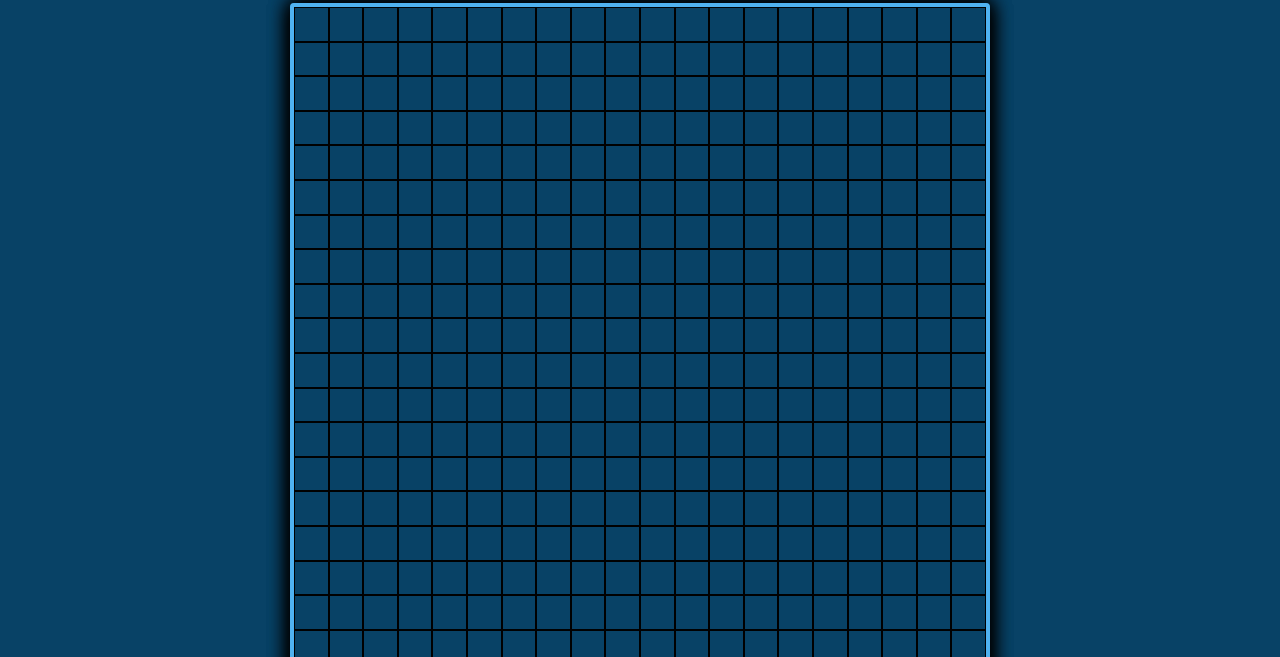
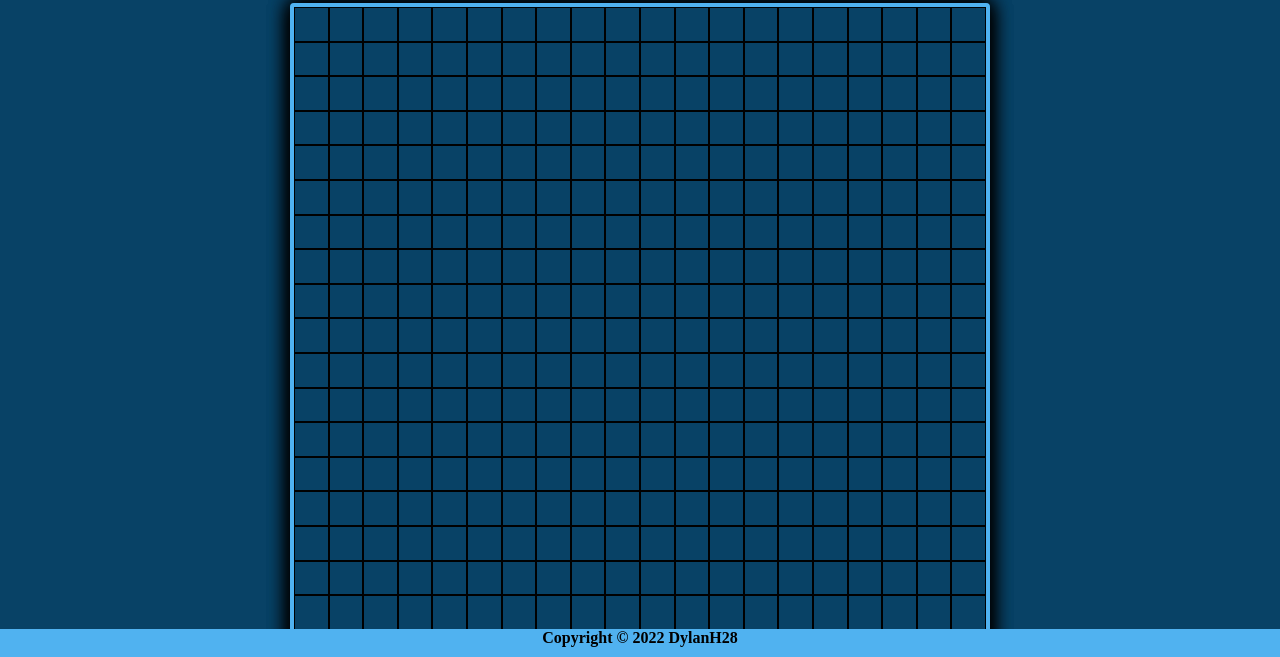
Before and after one commit to DylanH28/etch-a-sketch, a plain HTML site: page index.html in a window 1280 px wide. Shown: the part 143-800 px from the top of the page. Drawn offline with Linux system fonts and the light colour scheme.

Commit message:
Added footer

```diff
--- a/index.html
+++ b/index.html
@@ -18,6 +18,9 @@
         <button class="apply">Apply</button>
         <button class="reset">Reset</button>
     </div>
+    <footer>
+        <p>Copyright &copy; 2022 DylanH28</p>
+    </footer>
     <script src="script.js"></script>
 </body>
 </html>
--- a/style.css
+++ b/style.css
@@ -116,4 +116,16 @@ button:hover {
 
 .box.active {
     background-color: black;
-  }
+}
+
+footer {
+    position: fixed;
+	width: 100%;
+    height: 28px;
+	left: 0;
+	bottom: 0;
+	background-color: var(--color-cyan);
+	color: black;
+    font-weight: bold;
+	text-align: center;
+}
```
